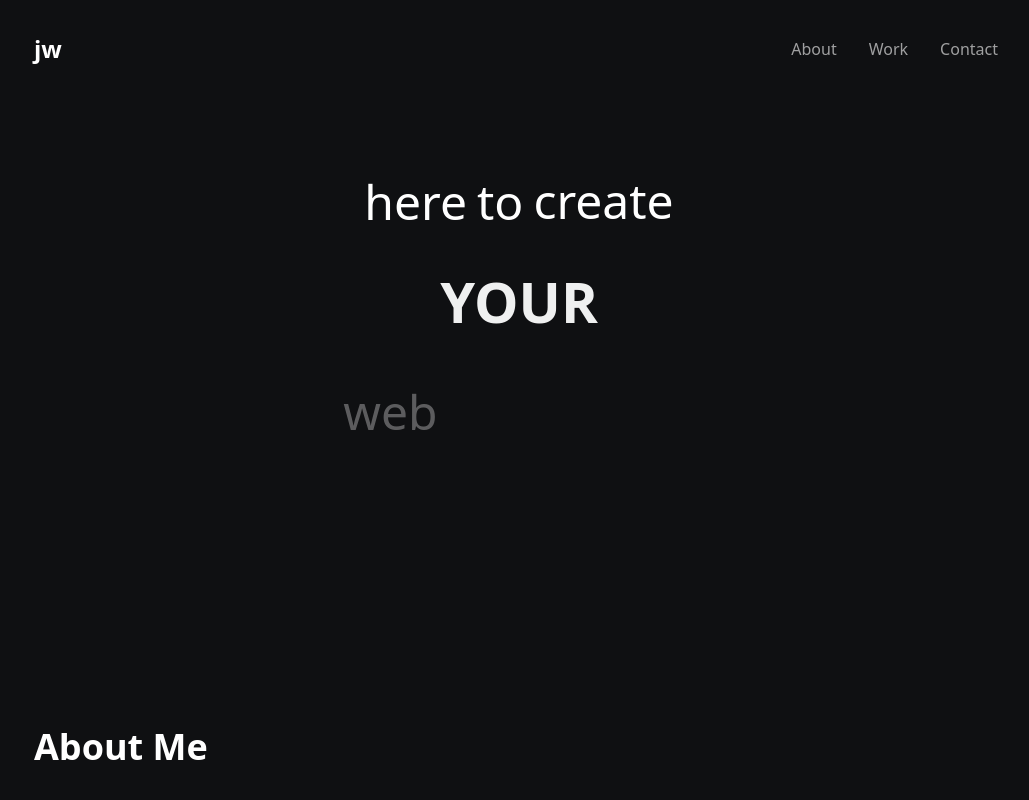
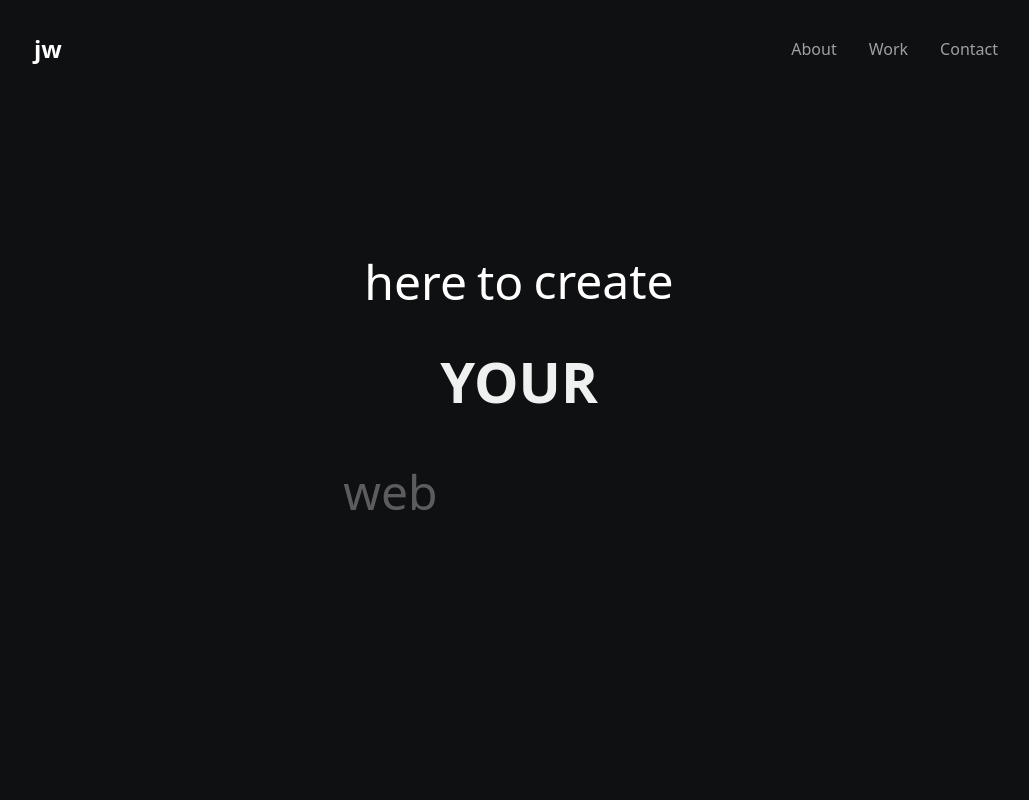
Before and after one commit to jeremyPWE/personal-portfolio, a Next.js app: page / in a window 1280 px wide. Shown: the top 800 px of the page, without its empty margins (116-1145 px from the left). Built offline with nearby package versions, Linux system fonts and the light colour scheme; what tw-elements would draw is missing.

Commit message:
adjust margin

```diff
--- a/components/Hero.js
+++ b/components/Hero.js
@@ -5,7 +5,7 @@ import Section from "./Section";
 function Hero() {
   return (
     <Section>
-      <div className="w-full flex items-center justify-center h-[80vh] lg:h-[75vh] mb-[10vh] lg:mb-[15vh]">
+      <div className="w-full mt-[10vh] flex items-center justify-center h-[80vh] lg:h-[75vh] mb-[10vh] lg:mb-[15vh]">
         <HeroAnimation />
       </div>
     </Section>
```
